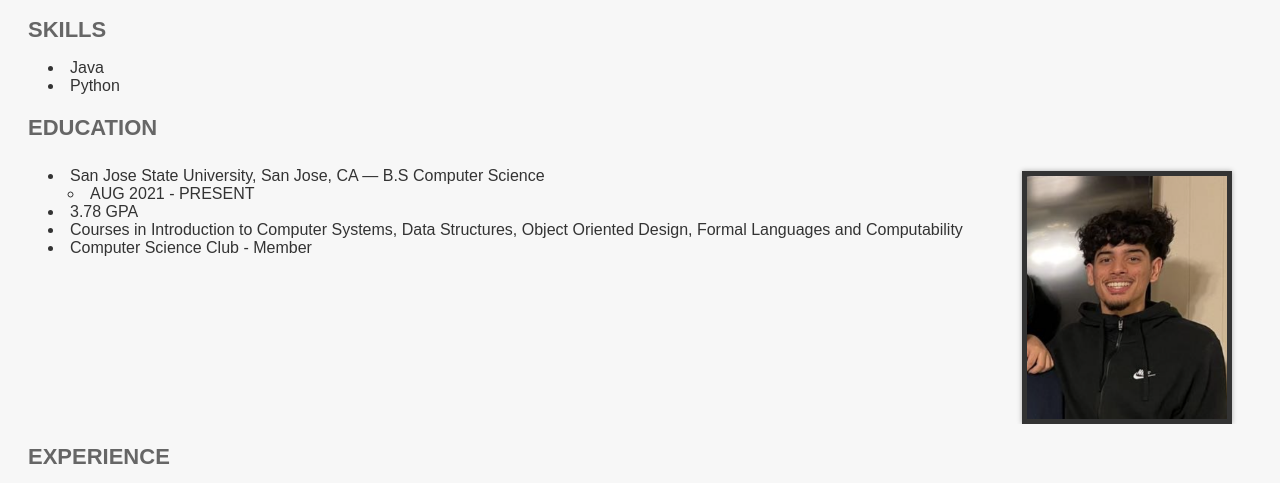
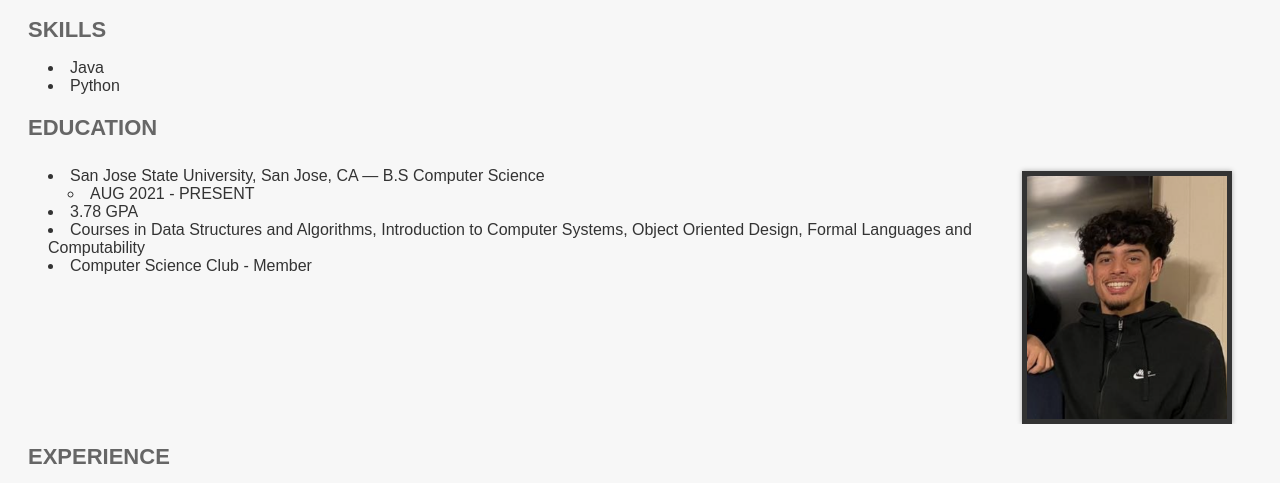
Before and after one commit to jugpan/jugpan.github.io, a plain HTML site: page index.html in a window 1280 px wide. Shown: the part 301-784 px from the top of the page. Drawn offline with Linux system fonts and the light colour scheme.

Commit message:
Update index.html

```diff
--- a/index.html
+++ b/index.html
@@ -93,7 +93,7 @@
         <li>AUG 2021 - PRESENT</li>
       </ul>
       <li>3.78 GPA</li>
-      <li>Courses in Introduction to Computer Systems, Data Structures, Object Oriented Design, Formal Languages and
+      <li>Courses in Data Structures and Algorithms, Introduction to Computer Systems, Object Oriented Design, Formal Languages and
         Computability</li>
       <li>Computer Science Club - Member</li>
     </ul>
```
